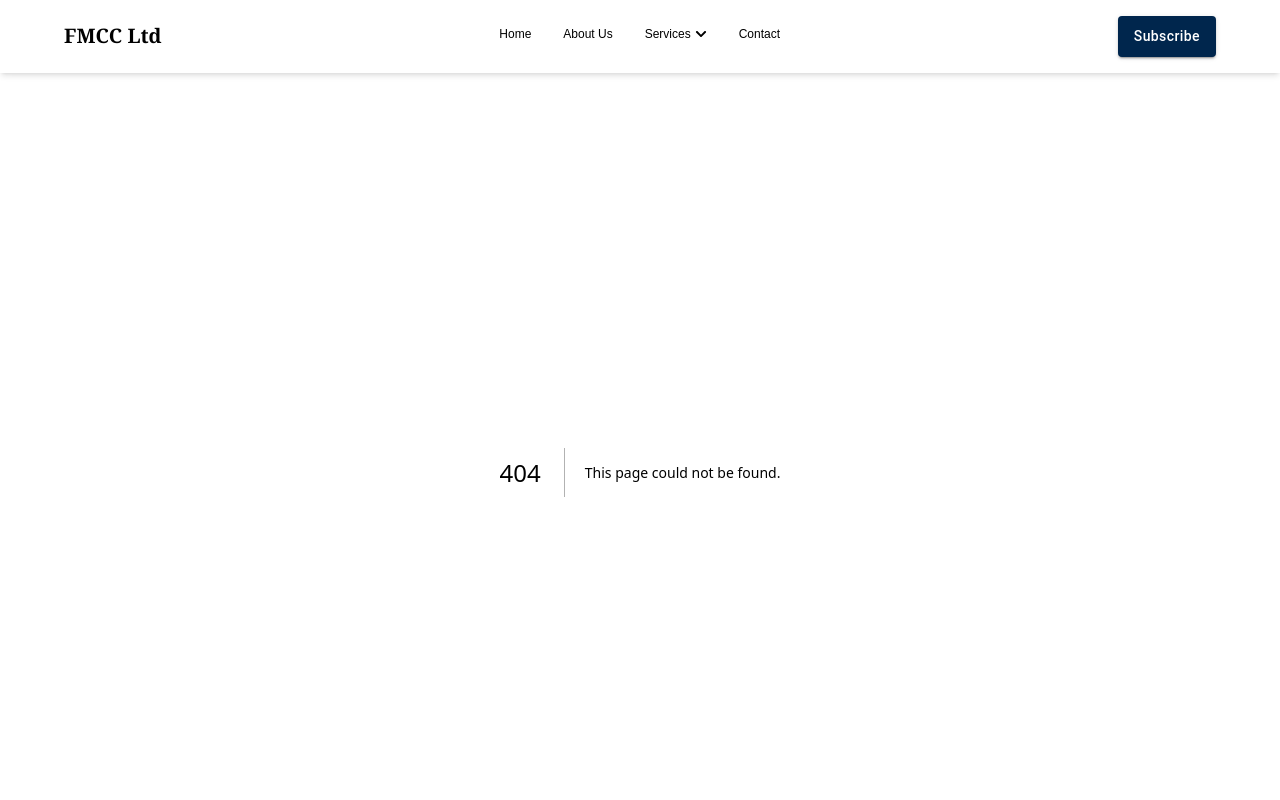
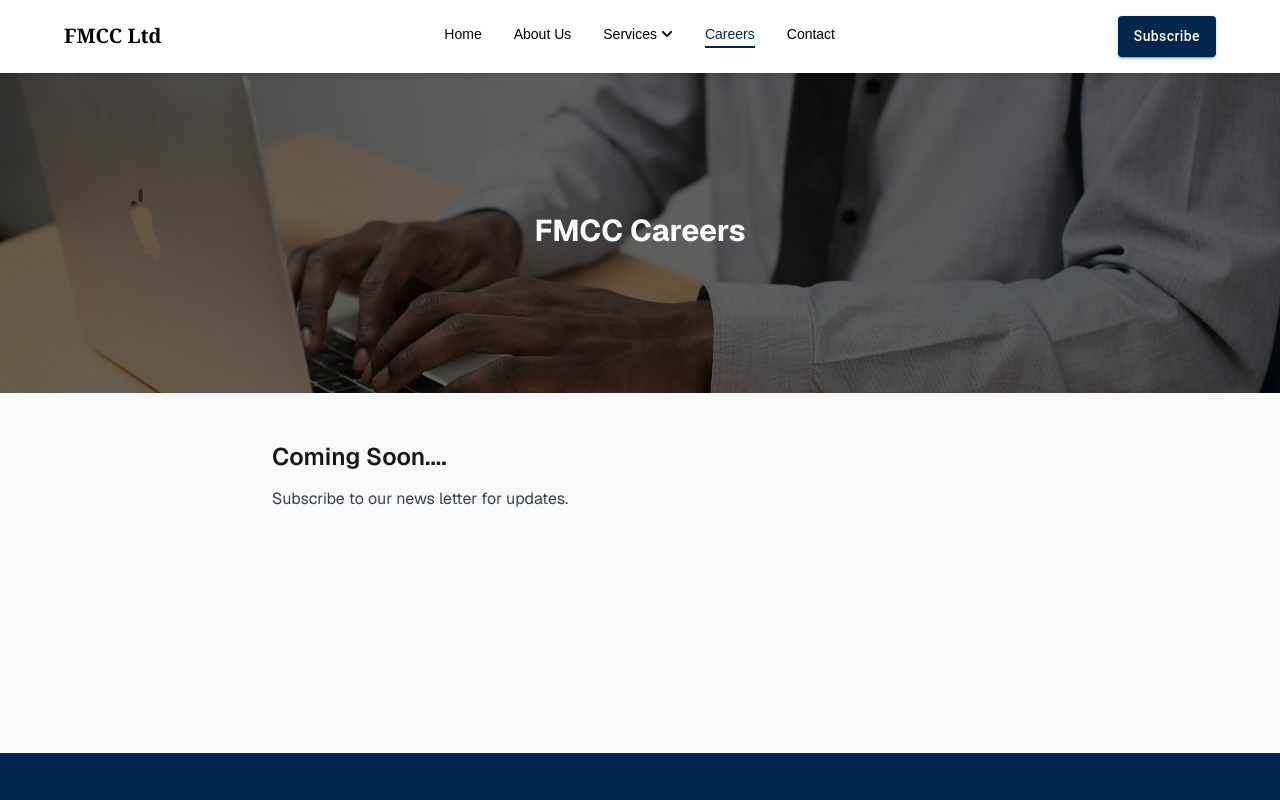
Before and after one commit to Obichris1/FMCC, a Next.js app: page /careers in a window 1280 px wide. Before the commit this address had no page. Shown: the top 800 px of the page. Built offline with nearby package versions, Linux system fonts and the light colour scheme.

Commit message:
Header Fix

```diff
--- /dev/null
+++ b/src/app/careers/page.js
@@ -0,0 +1,9 @@
+import { Button, Typography } from "@mui/material";
+// import { ArrowForward } from "@mui/icons-material";
+import Careers from "../components/Careers";
+
+export default function Page() {
+  return (
+   <Careers />
+  );
+}
--- a/src/app/components/About.jsx
+++ b/src/app/components/About.jsx
@@ -89,6 +89,7 @@ const About = () => {
         {/* Video Banner Section */}
         <motion.div
           initial="hidden"
+          className="mb-20 md:mt-20"
           whileInView="visible"
           viewport={{ once: true }}
           variants={fadeIn}
--- /dev/null
+++ b/src/app/components/Careers.jsx
@@ -0,0 +1,76 @@
+"use client"
+
+import React from "react";
+import AboutBanner from "./AboutBanner";
+import { Divider, Typography } from "@mui/material";
+import { motion } from "framer-motion";
+
+const slideIn = {
+  hidden: { opacity: 0, x: -50 },
+  visible: { opacity: 1, x: 0, transition: { duration: 0.6 } },
+};
+
+const slideInRight = {
+  hidden: { opacity: 0, x: 50 },
+  visible: { opacity: 1, x: 0, transition: { duration: 0.6 } },
+};
+
+const fadeIn = {
+  hidden: { opacity: 0 },
+  visible: { opacity: 1, transition: { duration: 0.8 } },
+};
+const slideInFromBottom = {
+    hidden: { opacity: 0, y: 100 },
+    visible: { opacity: 1, y: 0, transition: { duration: 0.7 } },
+  };
+
+
+const Careers = () => {
+  return (
+    <div className="font-sans">
+      {/* Header Section */}
+      <motion.div
+        className="relative h-[40vh] bg-cover bg-center text-white flex items-center justify-center text-center"
+        style={{ backgroundImage: "url('/careers.webp')" }}
+        initial="hidden"
+        whileInView="visible"
+        viewport={{ once: true }}
+        variants={slideInFromBottom}
+      >
+        <div className="absolute inset-0 bg-black/60"></div>
+        <motion.div className="relative z-10 p-4" variants={slideInFromBottom}>
+          <h2 className="text-2xl md:text-3xl font-bold mb-1">FMCC Careers</h2>
+          <p className="text-sm md:text-xl"></p>
+        </motion.div>
+      </motion.div>
+
+
+      {/* Content Section */}
+      <div className="max-w-3xl mx-auto mt-12 px-4 mb-60  ">
+        <motion.h2
+          className="text-xl md:text-2xl  font-semibold mb-3"
+          initial={{ opacity: 0, y: 30 }}
+          animate={{ opacity: 1, y: 0 }}
+          transition={{ duration: 0.5, delay: 0.2 }}
+        >
+          Coming Soon....
+        </motion.h2>
+
+        <motion.p
+          className="text-sm md:text-base text-gray-700 leading-7"
+          initial={{ opacity: 0, y: 30 }}
+          animate={{ opacity: 1, y: 0 }}
+          transition={{ duration: 0.6, delay: 0.4 }}
+        >
+          Subscribe to our news letter for updates.
+        </motion.p>
+      </div>
+
+
+
+
+    </div>
+  );
+};
+
+export default Careers;
--- a/src/app/components/Footer.jsx
+++ b/src/app/components/Footer.jsx
@@ -148,7 +148,7 @@ const Footer = () => {
           <Typography className="!text-xs text-white text-center">
             Designed by
           </Typography>
-          <Typography className="!text-xs underline text-white text-center">
+          <Typography className="!text-xs  text-white text-center">
             <Link href="https://www.oxrissolutions.com/" target="_blank">
               Oxris Solutions
             </Link>
--- a/src/app/components/Header.jsx
+++ b/src/app/components/Header.jsx
@@ -43,7 +43,7 @@ export default function Header() {
           </div>
 
           {/* Desktop Navigation */}
-          <nav className="hidden md:flex gap-8 text-sm lg:text-xs relative">
+          <nav className="hidden md:flex gap-8 text-sm lg:text-sm relative">
             <Link
               href="/"
               className={pathname === "/" ? activeLinkClass : "pb-1 relative"}
@@ -100,6 +100,13 @@ export default function Header() {
                 )}
               </AnimatePresence>
             </div>
+
+            <Link
+              href="/careers"
+              className={pathname === "/careers" ? activeLinkClass : "pb-1 relative"}
+            >
+              Careers
+            </Link>
 
             <Link
               href="/contact"
@@ -188,6 +195,9 @@ export default function Header() {
               <Link href="/about" className="!text-sm " onClick={() => setIsMobileMenuOpen(false)}>
                 About Us
               </Link>
+              <Link href="/" className="!text-sm " onClick={() => setIsMobileMenuOpen(false)}>
+               Careers
+              </Link>
               <Link href="/contact" className="!text-sm" onClick={() => setIsMobileMenuOpen(false)}>
                 Contact
               </Link>
--- a/src/app/services/[service]/page.js
+++ b/src/app/services/[service]/page.js
@@ -44,7 +44,7 @@ export default function ServicePage() {
     <div className="pb-6">
       {/* Banner Section */}
       <motion.div
-        className="relative h-[300px] bg-cover bg-center text-white flex items-center  justify-center"
+        className="relative h-[35vh] bg-cover bg-center text-white flex items-center  justify-center"
         style={{ backgroundImage: "url('/energy.jpg')" }}
         initial={{ opacity: 0, y: 50 }}
         animate={{ opacity: 1, y: 0 }}
```
Also changed, not shown: public/careers.webp (added).
